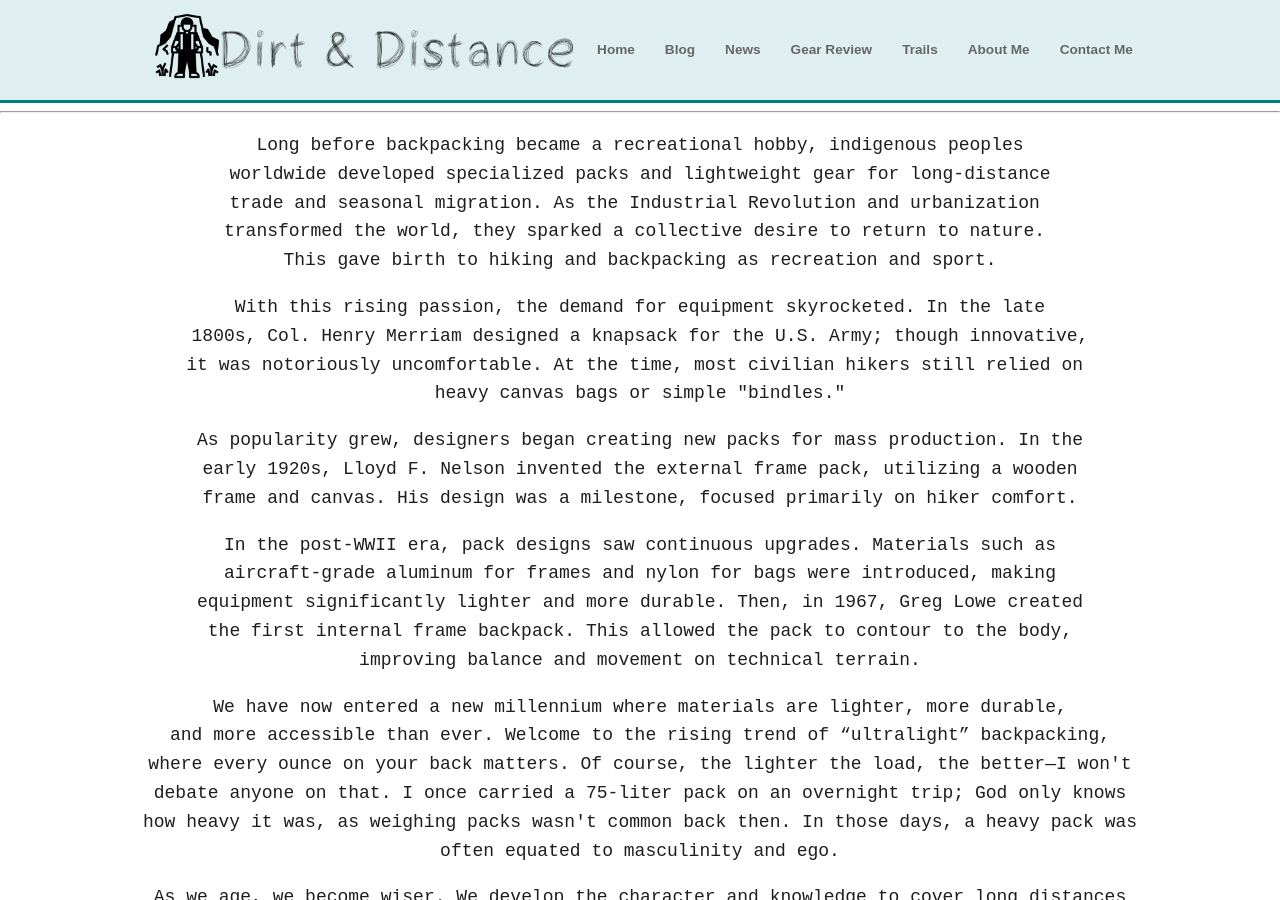
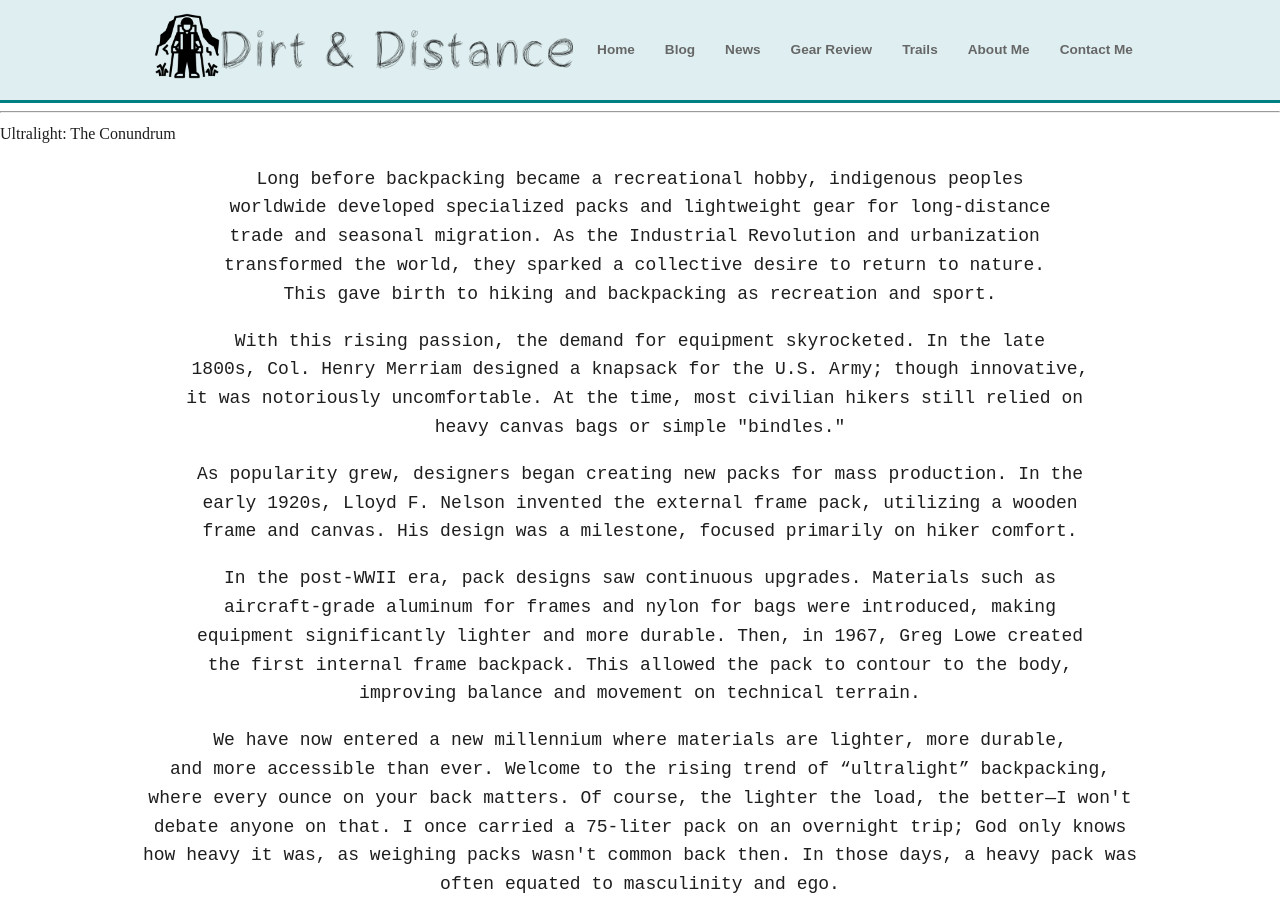
Before and after one commit to jonielrocio/jonielrocio.github.io, a Jekyll site: the page built from _posts/2026-05-01-ultralight-conundrum.md, in a window 1280 px wide and 900 px high. Built offline with Jekyll 4.4.1, drawn with Linux system fonts in a browser that asks for light colours; comment, search, counter and statistics services are not loaded.

Commit message:
Update 2026-05-01-ultralight-conundrum.md

````diff
--- a/_posts/2026-05-01-ultralight-conundrum.md
+++ b/_posts/2026-05-01-ultralight-conundrum.md
@@ -3,6 +3,8 @@ layout: modern
 title: 'Ultralight: The Conundrum'
 date: 2026-05-01
 ---
+
+<h id="con">Ultralight: The Conundrum</h>
 
 ```c
 Long before backpacking became a recreational hobby, indigenous peoples
````
